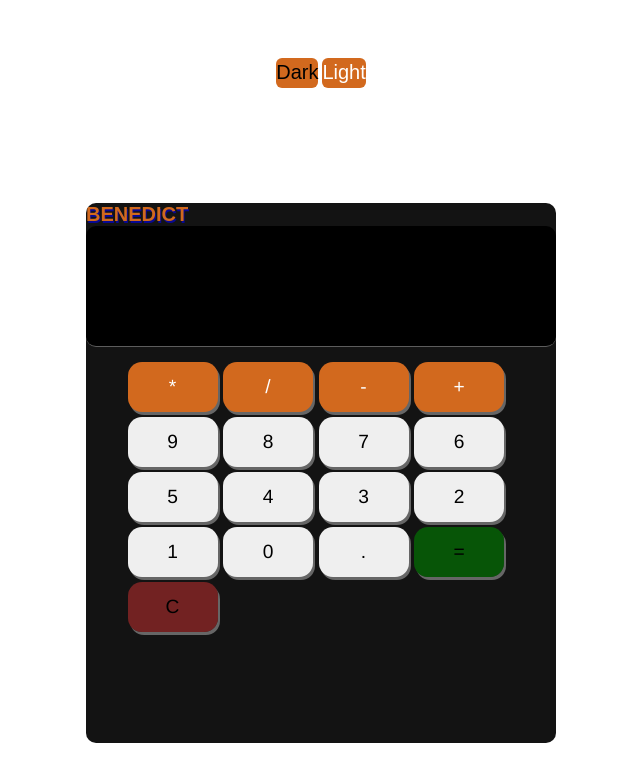
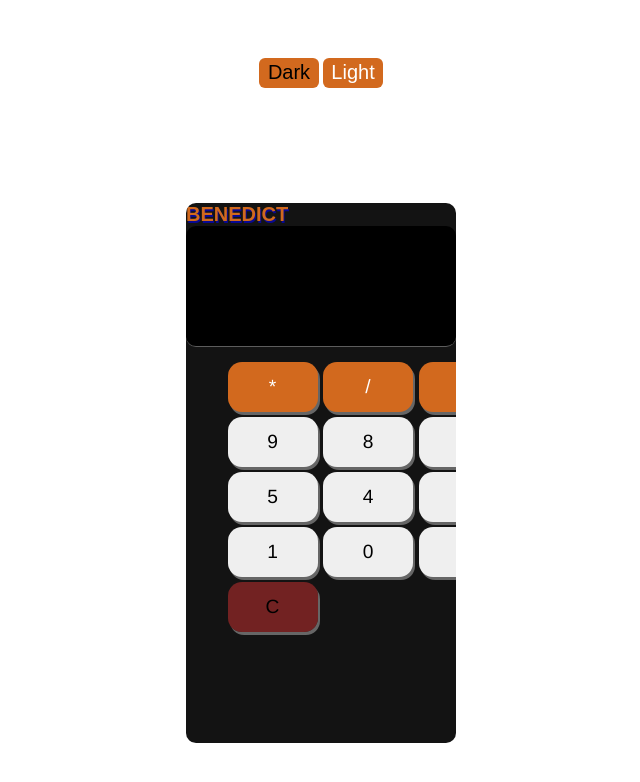
Before and after one commit to Chideraben/calculator, a plain HTML site: page index.html in a window 1280 px wide. Shown: the whole page, without its empty margins (319-959 px from the left). Drawn offline with Linux system fonts and the light colour scheme.

Commit message:
Update style.css

```diff
--- a/style.css
+++ b/style.css
@@ -10,14 +10,14 @@ body{
 }
 .ddt{
     background-color: rgba(0, 0, 0, 0.925);
-    max-width:270px ;
+    width:270px ;
     height: 440px;
     border-radius: 10px;
     overflow: hidden;
 }
 #a-link , a{
     text-decoration: none;
-    max-width: 60px;
+    width: 60px;
     height: 30px;
     color: black;
     font-weight: 500;
@@ -58,7 +58,7 @@ body{
 }
 #cover{
     margin-top: 10px;
-    max-width: 450px;
+    width: 450px;
     padding-left: 40px;
 }
 .core{
```
